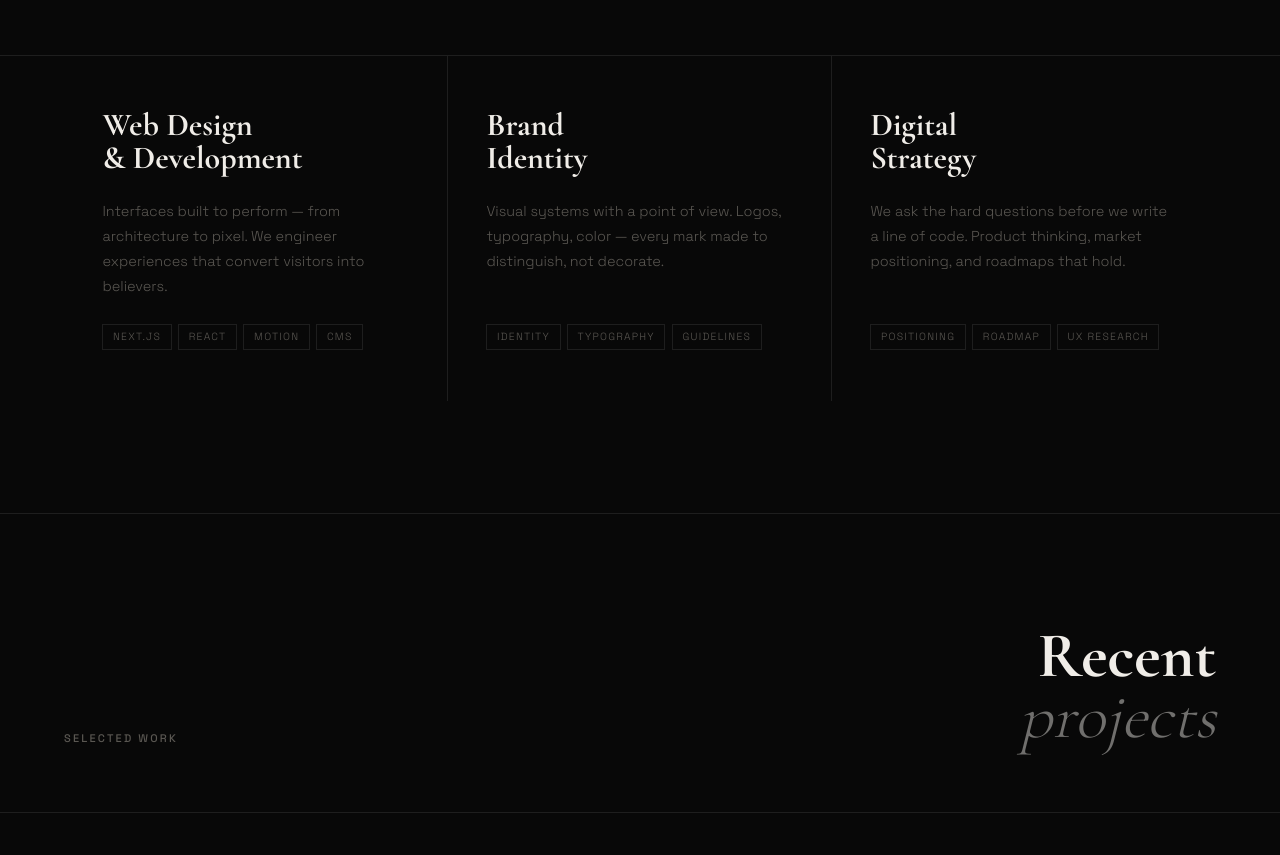
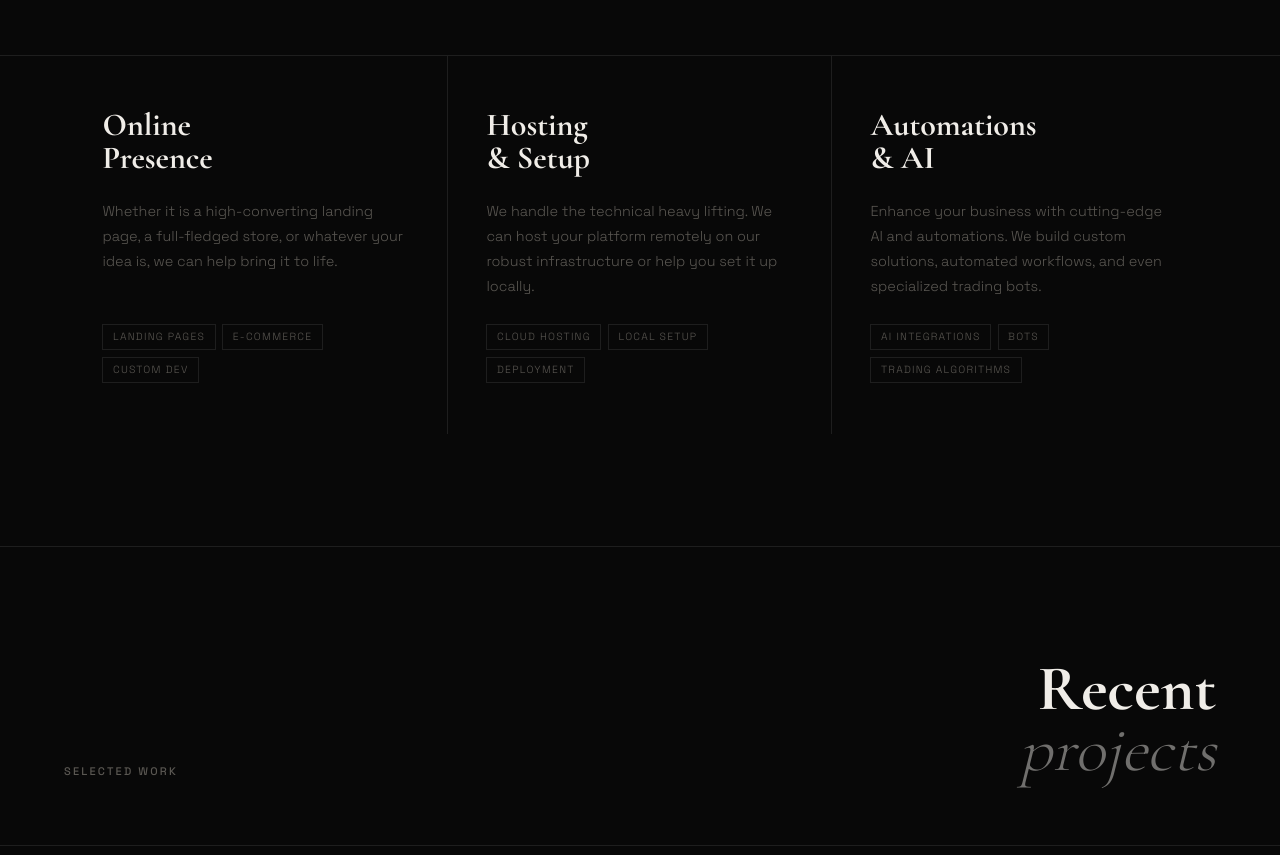
Before and after one commit to infinitegithub/viffey3, a Next.js app: page / in a window 1280 px wide. Shown: the part 1900-2755 px from the top of the page. Built offline with nearby package versions, Linux system fonts and the light colour scheme.

Commit message:
Updated pages, removed manifesto, added Q&A

```diff
--- a/src/app/about/page.tsx
+++ b/src/app/about/page.tsx
@@ -17,10 +17,10 @@ export default function AboutPage() {
          </h1>
          <div style={{ fontFamily: 'var(--font-body)', fontSize: '1.05rem', color: 'rgba(240, 237, 232, 0.6)', lineHeight: 1.8, maxWidth: '800px', display: 'flex', flexDirection: 'column', gap: '1.5rem' }}>
             <p>
-                [Your expanded About Us story goes here, this is a dedicated placeholder. You can describe your origin story, your core team, and your broader strategy.]
+                We specialize in helping businesses like yours succeed online. From website design and development to digital marketing and advertising, we have the tools and expertise to elevate your online presence. Let us help you navigate the evolving world of digital to drive growth and reach your goals.
             </p>
             <p>
-                [This page inherits the exact premium noise profiles, fonts, cursor, and global styles as the front page. Simply edit this file explicitly in src/app/about/page.tsx to build out the Viffey story.]
+                All this comes at little cost to your wallet, and you can reach out for inquiries completely for free.
             </p>
          </div>
       </div>
--- a/src/components/Contact.tsx
+++ b/src/components/Contact.tsx
@@ -273,6 +273,22 @@ export default function Contact() {
                 We do not sell or share your data.
               </p>
             </div>
+
+            <div className={styles.crmNote} style={{ marginTop: '2.5rem' }}>
+              <span className={styles.infoLabel}>Q&A</span>
+              <p className={styles.crmText} style={{ marginBottom: '1.25rem' }}>
+                <strong style={{ color: 'var(--white)', fontWeight: 500 }}>Do you work with small businesses?</strong><br />
+                Yes, we help businesses of all sizes establish and scale their online presence.
+              </p>
+              <p className={styles.crmText} style={{ marginBottom: '1.25rem' }}>
+                <strong style={{ color: 'var(--white)', fontWeight: 500 }}>How much does a project cost?</strong><br />
+                We offer solutions that come at little cost to your wallet. You can always reach out for a free inquiry!
+              </p>
+              <p className={styles.crmText}>
+                <strong style={{ color: 'var(--white)', fontWeight: 500 }}>Can you build bots or automations?</strong><br />
+                Absolutely. From automated workflows to specialized trading bots, we have the skills and expertise.
+              </p>
+            </div>
           </aside>
         </div>
       </div>
--- a/src/components/Footer.tsx
+++ b/src/components/Footer.tsx
@@ -6,7 +6,6 @@ import styles from './Footer.module.css';
 const NAV_LINKS = [
   { label: 'Work',      href: '/#work' },
   { label: 'Services',  href: '/services' },
-  { label: 'Manifesto', href: '/manifesto' },
   { label: 'About',     href: '/about' },
   { label: 'Contact',   href: '/#contact' },
 ];
@@ -35,7 +34,7 @@ export default function Footer() {
         </div>
         <div className={styles.ctaRight}>
           <a href="#contact" className={styles.ctaBtn}>
-            Start a project
+            <span className={styles.ctaBtnText}>Start a project</span>
             <span className={styles.ctaBtnArrow}>→</span>
           </a>
           <a href="mailto:contact@viffey.com" className={styles.ctaEmail}>
--- a/src/components/Nav.tsx
+++ b/src/components/Nav.tsx
@@ -8,7 +8,6 @@ import styles from './Nav.module.css';
 const links = [
   { label: 'Work',      href: '/#work'     },
   { label: 'Services',  href: '/services'  },
-  { label: 'Manifesto', href: '/manifesto' },
   { label: 'About',     href: '/about'     },
   { label: 'Contact',   href: '/#contact'  },
 ];
@@ -34,7 +33,13 @@ export default function Nav() {
     <>
       <nav ref={navRef} className={`${styles.nav} ${scrolled ? styles.scrolled : ''}`}>
         <div className={styles.inner}>
-          <Link href="/" className={styles.logo} onClick={closeMenu}>
+          <Link href="/" className={styles.logo} onClick={(e) => {
+            closeMenu();
+            if (window.location.pathname === '/') {
+              e.preventDefault();
+              window.scrollTo({ top: 0, behavior: 'smooth' });
+            }
+          }}>
             <Image
               src="/viffey-logo.svg"
               alt="Viffey Logo"
--- a/src/components/Services.tsx
+++ b/src/components/Services.tsx
@@ -10,21 +10,21 @@ gsap.registerPlugin(ScrollTrigger);
 const services = [
   {
     num: '01',
-    title: 'Web Design\n& Development',
-    desc: 'Interfaces built to perform — from architecture to pixel. We engineer experiences that convert visitors into believers.',
-    tags: ['Next.js', 'React', 'Motion', 'CMS'],
+    title: 'Online\nPresence',
+    desc: 'Whether it is a high-converting landing page, a full-fledged store, or whatever your idea is, we can help bring it to life.',
+    tags: ['Landing Pages', 'E-Commerce', 'Custom Dev'],
   },
   {
     num: '02',
-    title: 'Brand\nIdentity',
-    desc: 'Visual systems with a point of view. Logos, typography, color — every mark made to distinguish, not decorate.',
-    tags: ['Identity', 'Typography', 'Guidelines'],
+    title: 'Hosting\n& Setup',
+    desc: 'We handle the technical heavy lifting. We can host your platform remotely on our robust infrastructure or help you set it up locally.',
+    tags: ['Cloud Hosting', 'Local Setup', 'Deployment'],
   },
   {
     num: '03',
-    title: 'Digital\nStrategy',
-    desc: 'We ask the hard questions before we write a line of code. Product thinking, market positioning, and roadmaps that hold.',
-    tags: ['Positioning', 'Roadmap', 'UX Research'],
+    title: 'Automations\n& AI',
+    desc: 'Enhance your business with cutting-edge AI and automations. We build custom solutions, automated workflows, and even specialized trading bots.',
+    tags: ['AI Integrations', 'Bots', 'Trading Algorithms'],
   },
 ];
 
```
